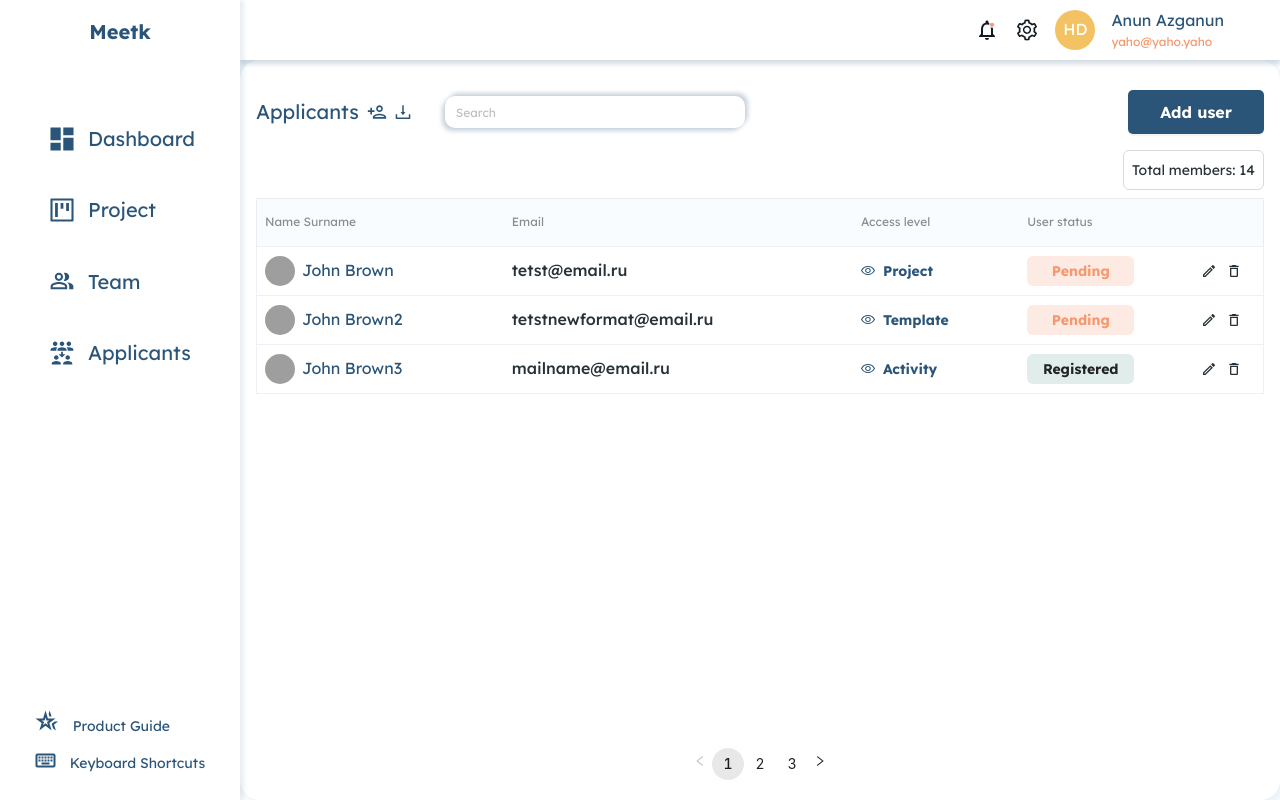
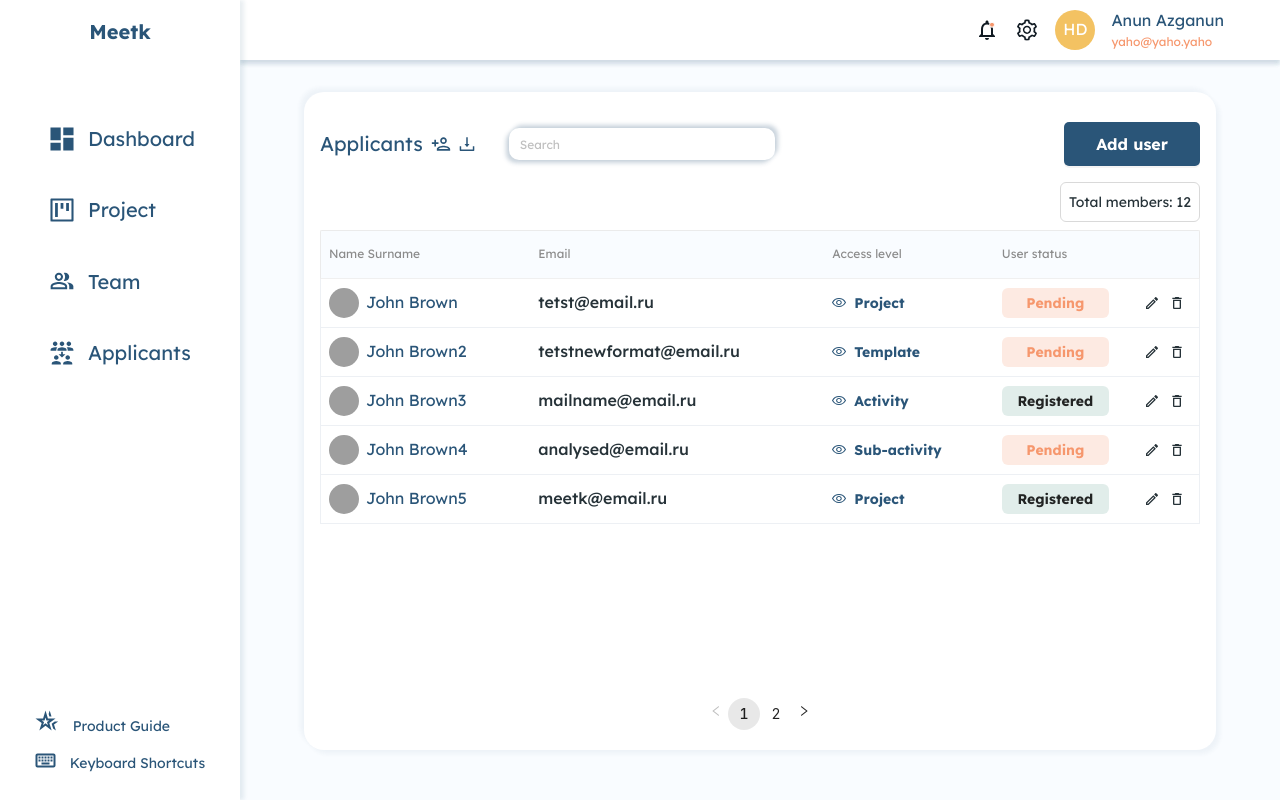
Before and after one commit to vlo111/kpi, a React (Create React App) app: page /teams in a window 1280 px wide. Built offline with nearby package versions, Linux system fonts and the light colour scheme; grey boxes are pictures that could not be loaded.

Commit message:
delete modal in teams page

```diff
--- a/src/components/Team/ApplicantsList/ApplicantsLarge.tsx
+++ b/src/components/Team/ApplicantsList/ApplicantsLarge.tsx
@@ -8,6 +8,7 @@ import { ReactComponent as EditSvg } from '../../../assets/icons/edit.svg'
 import { TemUsersType } from '../../../types/teams'
 import { TeamList } from '../../../helpers/fakeData'
 import AddApplicantModal from './CreateApplicantsModal'
+import { ConfirmModal } from '../../Forms/Modal/ConfirmModal'
 
 const ApplicantList = styled.div`
     margin-top: 8px;
@@ -87,6 +88,10 @@ const ApplicantList = styled.div`
           justify-content: center;
           align-items:center;
 
+          &:hover{
+            cursor: pointer;
+          }
+
           svg {
             &:last-child{
               margin-left: 13px;
@@ -161,6 +166,7 @@ const ApplicantList = styled.div`
 `
 
 const ApplicantsList: React.FC<{ showModal: any, setShowModal: any }> = ({ showModal, setShowModal }) => {
+  const [openApplicantDeleteModal, setOpenApplicantDeleteModal] = useState(false)
   const columns: ColumnsType<TemUsersType> = [
     {
       title: 'Name Surname',
@@ -206,7 +212,7 @@ const ApplicantsList: React.FC<{ showModal: any, setShowModal: any }> = ({ showM
         return (
           <div className='users_edit_icons'>
             <EditSvg onClick={() => setShowModal('create')}/>
-            <TrashSvg />
+            <TrashSvg onClick={() => setOpenApplicantDeleteModal(true)}/>
           </div>
         )
       }
@@ -220,7 +226,7 @@ const ApplicantsList: React.FC<{ showModal: any, setShowModal: any }> = ({ showM
              dataSource={TeamList()}
              size="middle"
              pagination={{
-               defaultPageSize: 3,
+               defaultPageSize: 5,
                onChange: pageNum => {
                  setCurrentPage(pageNum)
                },
@@ -229,6 +235,16 @@ const ApplicantsList: React.FC<{ showModal: any, setShowModal: any }> = ({ showM
              }
             />
             <AddApplicantModal showModal={showModal} setShowModal={setShowModal}/>
+            <ConfirmModal
+              styles={{ gap: '6rem' }}
+              yes="Delete"
+              no="Cancel"
+              open={openApplicantDeleteModal}
+              title="Are you sure you want to delete this field?"
+              onCancel={() => setOpenApplicantDeleteModal(!openApplicantDeleteModal)}
+              onSubmit={function (): void {
+                throw new Error('Function not implemented.')
+              } } />
         </ApplicantList>
   )
 }
--- a/src/components/Team/ApplicantsList/CreateApplicantsModal.tsx
+++ b/src/components/Team/ApplicantsList/CreateApplicantsModal.tsx
@@ -137,6 +137,7 @@ const AddApplicantsModalWrapper = styled(AsnModal)`
     @media (min-width: 480px) and (min-height: 720px){
       top: 50px !important;
       padding-bottom: 12px !important;
+      padding-right: 12px !important;
       .ant-modal-header{
         padding-bottom: 15px;
       }
@@ -148,6 +149,9 @@ const AddApplicantsModalWrapper = styled(AsnModal)`
       }
       .ant-form-item{
         margin-bottom: 5px !important;
+      }
+      .ant-modal-close{
+        right: -15px;
       }
     }
     @media (min-width: 480px) and (min-height: 1080px){
@@ -163,6 +167,9 @@ const AddApplicantsModalWrapper = styled(AsnModal)`
       }
       .ant-radio-group{
         flex-direction: row;
+      }
+      .ant-modal-close{
+        right: -34px;
       }
     }
     @media (min-width: 1640px) and (min-height: 360px){
--- a/src/components/Team/ApplicantsList/Search.tsx
+++ b/src/components/Team/ApplicantsList/Search.tsx
@@ -35,6 +35,7 @@ export const ApplicantSearch = styled.div`
             display: flex;
             justify-content: center;
             align-items: center;
+            width: clamp(200px, 50vh, 300px);
 
             input {
             height: 32px;
@@ -44,7 +45,7 @@ export const ApplicantSearch = styled.div`
             border-radius: 10px;
             box-shadow: var(--input-box-shadow);
             color: var(--dark-4);
-            width: clamp(200px, 50vh, 300px);
+            width: 100%;
             margin-left: 34px;
 
             &:hover{
@@ -83,12 +84,12 @@ const SearchApplicants: React.FC<{ showModal: any, setShowModal: any }> = ({ sho
                     <div className='left_section_input'>
                      <AsnInput placeholder="Search" />
                     </div>
-                    <div>
+                    <div className='left_section_craete_button'>
                         <AsnButton type="primary" htmlType="submit" onClick={() => setShowModal('create')}>Add user</AsnButton>
                     </div>
                 </div>
                 <div className='applicants_count'>
-                    <div className='applicants_count_text'>Total members: 14</div>
+                    <div className='applicants_count_text'>Total members: 12</div>
                 </div>
                 <AddApplicantModal showModal={showModal} setShowModal={setShowModal}/>
             </ApplicantSearch>
--- a/src/components/Team/ApplicantsList/index.tsx
+++ b/src/components/Team/ApplicantsList/index.tsx
@@ -12,14 +12,21 @@ const ApplicantWrapper = styled.div`
     padding: 30px 16px 50px 16px;
 `
 
+const ApplicantContent = styled.div`
+  padding: 32px 64px 50px 64px;
+  height: 100%;
+`
+
 const Applicants: React.FC<{}> = () => {
   const [showModal, setShowModal] = useState(undefined)
 
   return (
-    <ApplicantWrapper>
-        <SearchApplicants showModal={showModal} setShowModal={setShowModal}/>
-        <ApplicantsList showModal={showModal} setShowModal={setShowModal}/>
-    </ApplicantWrapper>
+    <ApplicantContent>
+      <ApplicantWrapper>
+          <SearchApplicants showModal={showModal} setShowModal={setShowModal}/>
+          <ApplicantsList showModal={showModal} setShowModal={setShowModal}/>
+      </ApplicantWrapper>
+    </ApplicantContent>
   )
 }
 
```
